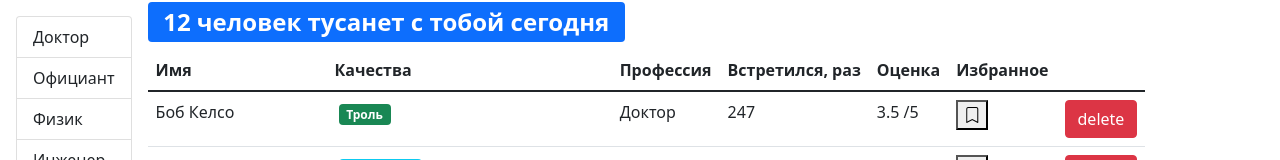
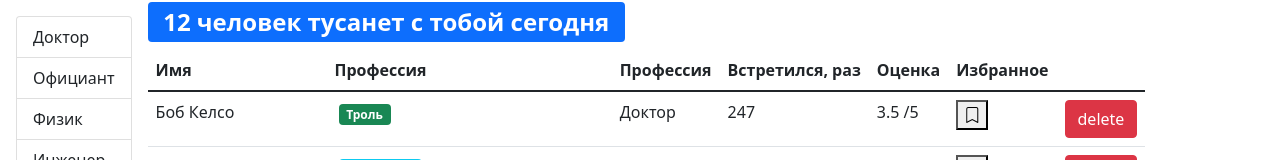
Before and after one commit to AntonKobelev/fast-company, a React (Create React App) app: page /users/1 in a window 1280 px wide. Shown: the top 160 px of the page. Built offline with nearby package versions, Linux system fonts and the light colour scheme.

Commit message:
add tableHeader

```diff
--- /dev/null
+++ b/src/app/components/tableHeader.jsx
@@ -0,0 +1,44 @@
+import React from "react";
+import PropTypes from "prop-types";
+
+const TableHeader = ({ onSort, selectedSort, columns }) => {
+    // создаем функцию сортировки элементов в столбце и передаем туда аргумент по которому будем сортировать
+    const handleSort = (item) => {
+        if (selectedSort.iter === item) {
+            onSort(() => ({
+                ...selectedSort,
+                order: selectedSort.order === "asc" ? "desc" : "asc"
+            }));
+        } else {
+            onSort({ iter: item, order: "asc" });
+        }
+    };
+    return (
+        <thead>
+            <tr>
+                {Object.keys(columns).map((column) => (
+                    <th
+                        key={column}
+                        onClick={() =>
+                            columns[column].iter
+                                ? handleSort(columns[column].iter)
+                                : undefined
+                        }
+                        scope="col"
+                        role={columns[column].iter && "button"}
+                    >
+                        {columns[column].name}
+                    </th>
+                ))}
+            </tr>
+        </thead>
+    );
+};
+
+TableHeader.propTypes = {
+    onSort: PropTypes.func.isRequired,
+    selectedSort: PropTypes.object.isRequired,
+    columns: PropTypes.object.isRequired
+};
+
+export default TableHeader;
--- a/src/app/components/users.jsx
+++ b/src/app/components/users.jsx
@@ -45,15 +45,7 @@ const Users = ({ users, ...rest }) => {
 
     // создаем обработчик нажатия на заголовок колонок, он принимает в себя аргумент, т.е. что мы будем обрабатывать и выводим в консоль на то что мы нажали в колонке
     const handleSort = (item) => {
-        console.log("sortBy", sortBy);
-        if (sortBy.iter === item) {
-            setSortBy((prevState) => ({
-                ...prevState,
-                order: prevState.order === "asc" ? "desc" : "asc"
-            }));
-        } else {
-            setSortBy({ iter: item, order: "asc" });
-        }
+        setSortBy(item);
     };
 
     // создаем функцию фильтрация пользователей
@@ -115,7 +107,12 @@ const Users = ({ users, ...rest }) => {
                 <SearchStatus length={count} />
                 {/* если count > 0 то создаем таблицу */}
                 {count > 0 && (
-                    <UserTable users={userCrop} onSort={handleSort} {...rest} />
+                    <UserTable
+                        users={userCrop}
+                        onSort={handleSort}
+                        selectedSort={sortBy}
+                        {...rest}
+                    />
                 )}
                 {/* создаем обертку для компонента Пагинация */}
                 <div className="d-flex justify-content-center">
--- a/src/app/components/usersTable.jsx
+++ b/src/app/components/usersTable.jsx
@@ -1,32 +1,24 @@
 import React from "react";
 import User from "./user";
 import PropTypes from "prop-types";
+import TableHeader from "./tableHeader";
 
-const UserTable = ({ users, onSort, ...rest }) => {
+const UserTable = ({ users, onSort, selectedSort, ...rest }) => {
+    const columns = {
+        name: { iter: "name", name: "Имя" },
+        qualities: { name: "Профессия" },
+        profession: { iter: "profession.name", name: "Профессия" },
+        completedMeetings: {
+            iter: "completedMeetings",
+            name: "Встретился, раз"
+        },
+        rate: { iter: "rate", name: "Оценка" },
+        bookmark: { iter: "bookmark", name: "Избранное" },
+        delete: {}
+    };
     return (
         <table className="table">
-            {/* создаем заголовок таблицы */}
-            <thead>
-                <tr>
-                    <th onClick={() => onSort("name")} scope="col">
-                        Имя
-                    </th>
-                    <th scope="col">Качества</th>
-                    <th onClick={() => onSort("profession.name")} scope="col">
-                        Профессия
-                    </th>
-                    <th onClick={() => onSort("completedMeetings")} scope="col">
-                        Встретился, раз
-                    </th>
-                    <th onClick={() => onSort("rate")} scope="col">
-                        Оценка
-                    </th>
-                    <th onClick={() => onSort("bookmark")} scope="col">
-                        Избранное
-                    </th>
-                    <th />
-                </tr>
-            </thead>
+            <TableHeader {...{ onSort, selectedSort, columns }} />
             <tbody>
                 {users.map((user) => (
                     // помещаем компонент User и передаем туда пропсы. Передаем пропс key для того, чтобы react отслеживал каждый компонент User. Передаем спред-операторы {...rest} - мы расширяем объект rest и передаем его свойства в компонент User например функции обратного вызова и {...user} - мы расширяем объект user и передаем его свойства в компонент User например имя, фамилию и.т.д.
@@ -39,7 +31,8 @@ const UserTable = ({ users, onSort, ...rest }) => {
 
 UserTable.propTypes = {
     users: PropTypes.oneOfType([PropTypes.array, PropTypes.object]),
-    onSort: PropTypes.func.isRequired
+    onSort: PropTypes.func.isRequired,
+    selectedSort: PropTypes.object.isRequired
 };
 
 export default UserTable;
```
